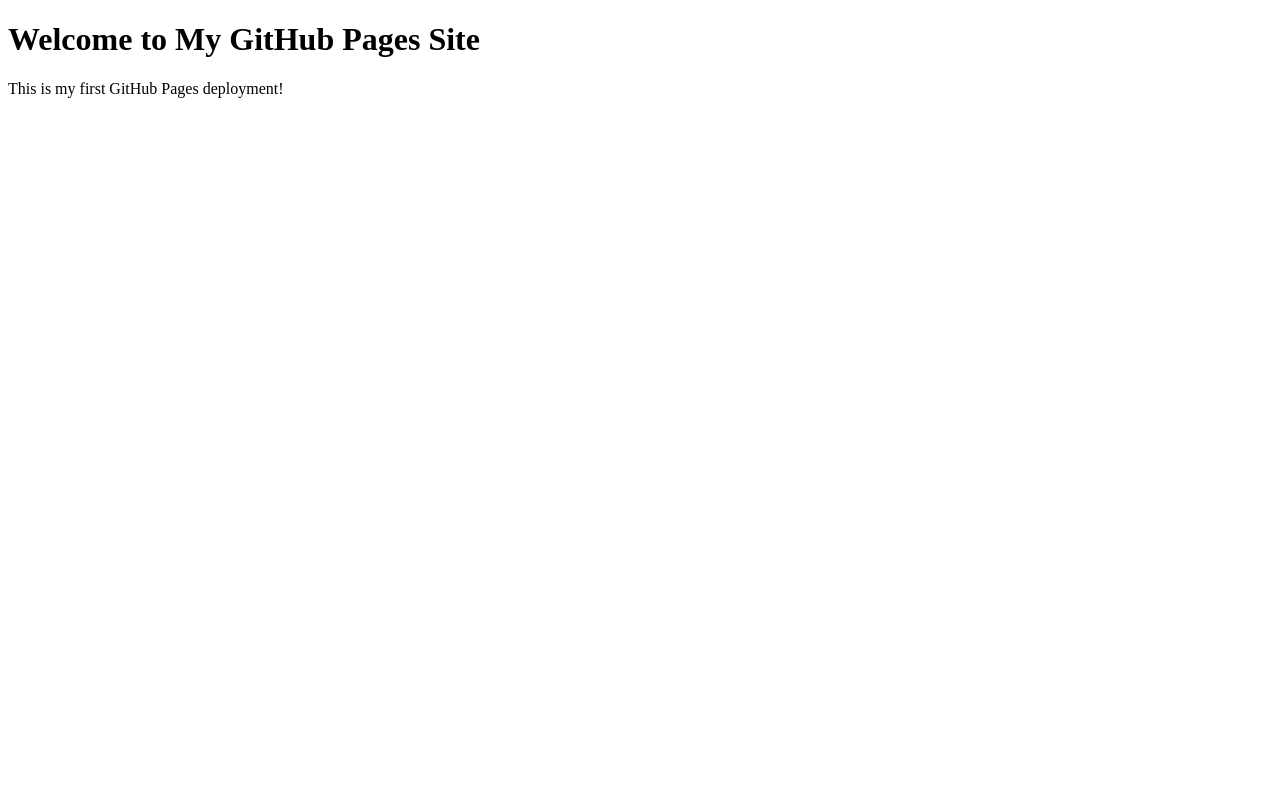
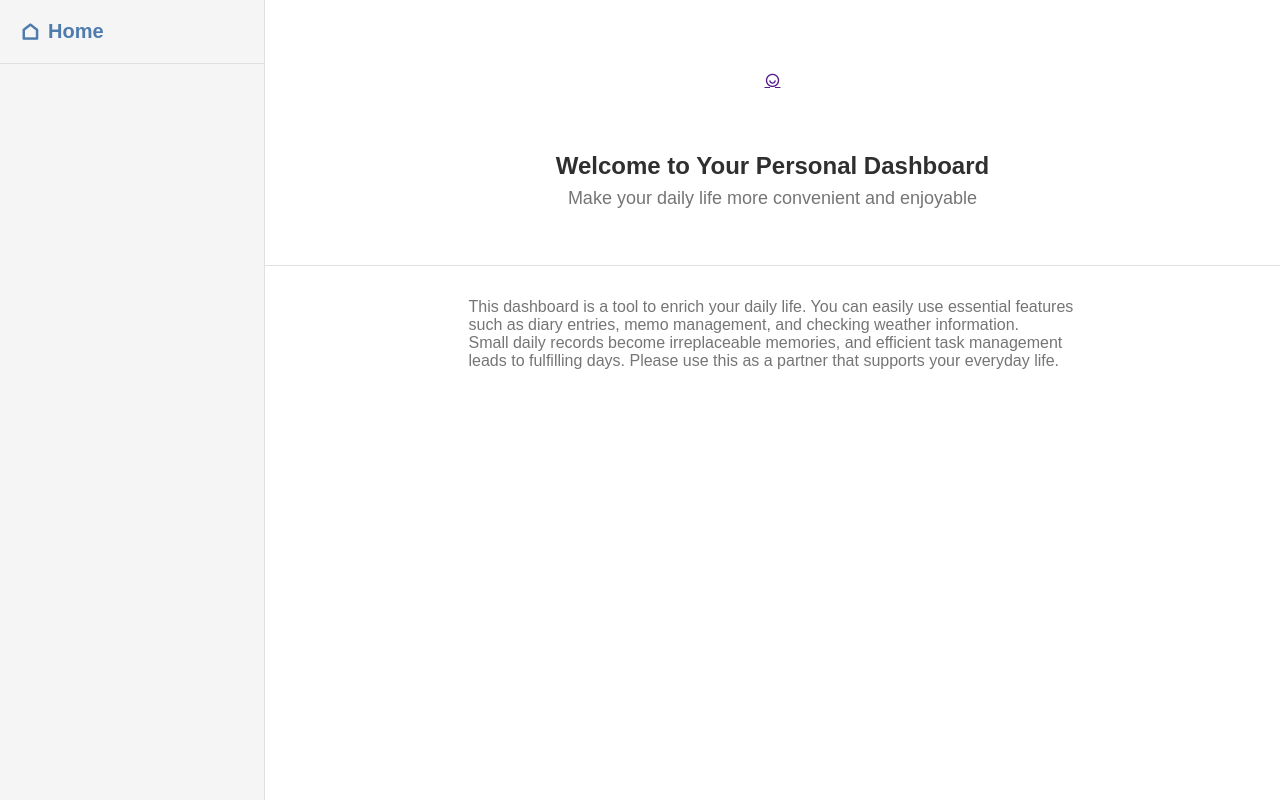
Before and after one commit to kappa1892/my-first-web-app, a plain HTML site: page index.html in a window 1280 px wide. Drawn offline with nearby package versions, Linux system fonts and the light colour scheme.

Commit message:
Add files via upload

```diff
--- a/index.html
+++ b/index.html
@@ -1,15 +1,45 @@
-<!DOCTYPE html>
+<!doctype html>
 <html lang="en">
 
 <head>
-    <meta charset="UTF-8">
-    <meta name="viewport" content="width=device-width, initial-scale=1.0">
-    <title>My GitHub Pages Site</title>
+  <meta charset="UTF-8" />
+  <title>Dashboard</title>
+  <!-- 独自のCSSファイルを読み込み -->
+  <link rel="stylesheet" href="./style.css" />
+  <link href="https://cdn.jsdelivr.net/npm/remixicon@4.5.0/fonts/remixicon.css" rel="stylesheet" />
 </head>
 
 <body>
-    <h1>Welcome to My GitHub Pages Site</h1>
-    <p>This is my first GitHub Pages deployment!</p>
+  <div class="dashboard-container">
+    <aside>
+      <div class="sidebar">
+        <div class="sidebar-header">
+          <a href="#" data-tab="home"><span class="ri-home-line"></span>Home</a>
+        </div>
+      </div>
+    </aside>
+
+    <main>
+      <section id="home">
+        <header>
+          <a href="" class="profile-icon"><span class="ri-user-smile-line"></span></a>
+          <h1>Welcome to Your Personal Dashboard</h1>
+          <p>Make your daily life more convenient and enjoyable</p>
+        </header>
+        <div class="main-message">
+          <p>This dashboard is a tool to enrich your daily life. You can easily use essential features such as diary
+              entries,
+              memo
+              management, and checking weather information.</p>
+            <p>Small daily records become irreplaceable memories, and efficient task management leads to fulfilling days.
+              Please
+              use
+              this as a partner that supports your everyday life.</p>
+
+        </div>
+      </section>
+    </main>
+  </div>
 </body>
 
 </html>
--- /dev/null
+++ b/style.css
@@ -0,0 +1,109 @@
+/* ブラウザで設定されているスタイルのリセット・共通設定 */
+/* 消さないでください */
+*,
+*::before,
+*::after {
+  box-sizing: border-box;
+}
+body,
+h1,
+h2,
+h3,
+p,
+ul,
+li,
+form,
+input,
+textarea,
+select,
+button {
+  margin: 0;
+  padding: 0;
+  font-family: sans-serif;
+}
+
+ul {
+  list-style: none;
+}
+/* スタイルのリセット終了 */
+
+/* サイドバーとメインコンテンツを包むための要素 */
+.dashboard-container {
+  display: flex;
+  height: 100vh;
+}
+
+/* サイドバーとメインコンテンツを包むための要素のスタイルを書いてください */
+.sidebar {
+  width: 265px;
+  flex-shrink: 0;
+  background-color: #f5f5f5;
+  border-right: 1px solid #e0e0e0;
+  display: flex;
+  flex-direction: column;
+  height: 100%;
+}
+
+.sidebar-header a{
+  font-size: 1.25rem;
+  font-weight: 600;
+  color: #4f7cac;
+  display: flex;
+  align-items: center;
+  gap: 8px;
+  text-decoration: none;
+}
+
+/* サイドバーに関連するスタイルを書いてください */
+.sidebar-header {
+  padding: 20px;
+  border-bottom: 1px solid #e0e0e0;
+}
+
+/* メインコンテンツに関連するスタイルを書いてください */
+main {
+  flex: 1;
+}
+
+header{
+  background-color: white;
+  padding: 32px;
+  border-bottom: 1px solid #e0e0e0;
+  text-align: center;
+}
+
+.profile-icon {
+  width: 96px;
+  height: 96px;
+  border-radius: 50%;
+  display: flex;
+  justify-content: center;
+  align-items: center;
+  margin: 0 auto 24px auto;
+}
+
+.profile-icon a {
+  font-size: 2.5rem;
+  color: white;
+}
+
+header h1 {
+  font-size: 1.5rem;
+  font-weight: 600;
+  color: #2f2f2f;
+  margin-bottom: 8px;
+}
+
+header p {
+  font-size: 1.125rem;
+  color: #757575;
+  margin-bottom: 24px;
+}
+
+.main-message {
+  max-width: 672px;
+  margin: 0 auto;
+  padding: 32px;
+  color: #757575;
+  margin-bottom: 16px;
+}
```
